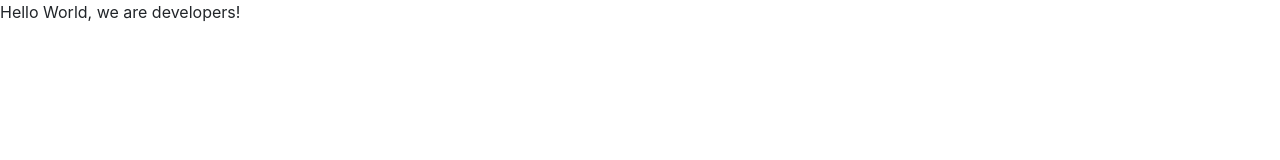
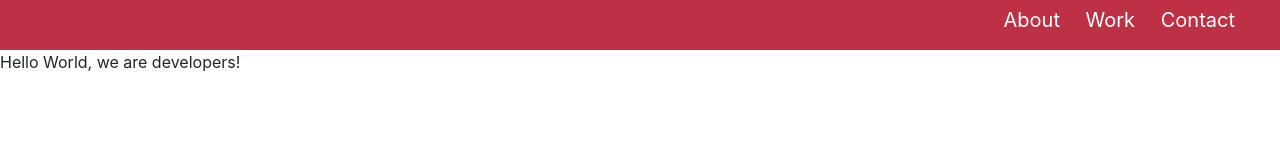
Before and after one commit to kolniy/microverse-trial-project, a plain HTML site: page index.html in a window 1280 px wide. Drawn offline with nearby package versions, Linux system fonts and the light colour scheme.

Commit message:
added port-folio navbar

```diff
--- a/css/style.css
+++ b/css/style.css
@@ -0,0 +1,33 @@
+#nav {
+    background-color: #BE3144;
+    height: 50px;
+    padding: 5px;
+}
+
+.styled-nav {
+    float: right;
+    margin-right: 30px;
+}
+
+.styled-nav ul {
+    list-style-type: none;
+    overflow: hidden;
+    height: 50px;
+}
+
+.styled-nav li {
+    display: inline;
+    max-width: 70px;
+    font-size: 20px;
+    margin: 10px;
+}
+
+.styled-nav li a {
+    color: #ffffff;
+    text-decoration: none;
+}
+
+.styled-nav li a:hover {
+    background-color: #45567d;
+    height: 50px;
+}
--- a/index.html
+++ b/index.html
@@ -8,6 +8,21 @@
   </head>
   <body>
 
+   <nav id="nav" class="container-fluid">
+     <div class="styled-nav">
+       <ul>
+      <li>
+        <a href="#">About</a>
+      </li>
+      <li>
+       <a href="#">Work</a>
+      </li>
+      <li>
+       <a href="#">Contact</a>
+      </li>
+    </ul></div>
+   </nav>
+
     <p>Hello World, we are developers! </p>
 
     <script src="https://cdn.freecodecamp.org/testable-projects-fcc/v1/bundle.js"></script>
```
